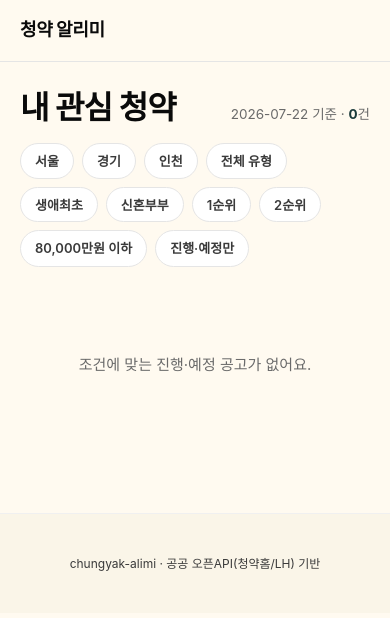
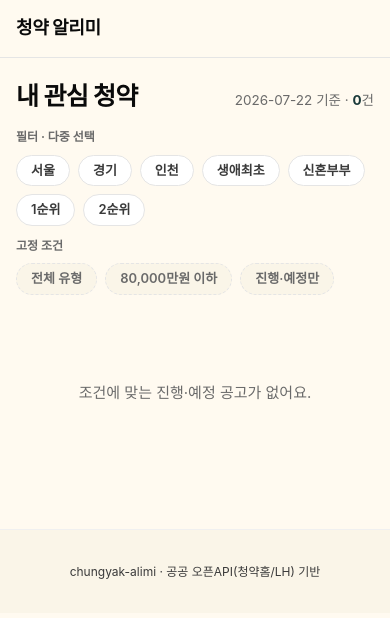
Before and after one commit to choiyounggi/chungyak-alimi, a FastAPI app: page / in a window 390 px wide. Shown: the top 618 px of the page. Run offline with FastAPI, Linux system fonts and the light colour scheme; parts of the project's set-up code (start-up, migrations or seed data) failed here and were passed over.

Commit message:
feat(web): responsive layout + distinguish fixed vs multi-select filters
- base: mobile media query(≤640px), Korean word-break(keep-all), img max-width, .table-wrap 가로스크롤, .chip--info(고정 조건), 선택 칩 teal
- index: 필터/고정 조건 그룹 분리 + 라벨, 클릭 칩 다중 선택(종류 내 OR·종류 간 AND, aria-pressed)
- detail: 넓은 테이블 가로 스크롤 래퍼
- tests: 칩 active teal·chip--info·필터 그룹·다중선택 JS 커버리지

```diff
--- a/src/web/templates/base.html
+++ b/src/web/templates/base.html
@@ -73,16 +73,21 @@
 
   /* 필터 칩 */
   .chip{background:#fff;border:1px solid var(--hairline);border-radius:var(--r-pill);padding:7px 14px;
-    font-size:13px;font-weight:600;color:var(--body);font-family:inherit}
-  button.chip{cursor:pointer}
+    font-size:13px;font-weight:600;color:var(--body);font-family:inherit;line-height:1.2}
+  /* 클릭 가능한 필터 칩 — 상호작용 어포던스(테두리·hover·선택 채움) */
+  button.chip{cursor:pointer;transition:border-color .12s,background-color .12s,color .12s}
   button.chip:hover{border-color:var(--ink);color:var(--ink)}
-  button.chip.active{background:var(--primary);border-color:var(--primary);color:var(--on-primary)}
+  button.chip.active{background:var(--accent-teal);border-color:var(--accent-teal);color:var(--on-teal)}
+  /* 고정(읽기 전용) 조건 칩 — 클릭 불가임을 구분: 점선 테두리 + 소프트 배경 + 뮤트 텍스트 */
+  .chip--info{background:var(--surface-soft);border:1px dashed var(--hairline);color:var(--muted);cursor:default}
 
   /* 테이블 */
   .table{width:100%;border-collapse:collapse}
-  .table th,.table td{padding:9px 8px;border-bottom:1px solid var(--hairline);text-align:right}
+  .table th,.table td{padding:9px 8px;border-bottom:1px solid var(--hairline);text-align:right;white-space:nowrap}
   .table th:first-child,.table td:first-child{text-align:left}
   .table th{color:var(--muted);font-size:12.5px;font-weight:700}
+  /* 넓은 테이블은 모바일에서 가로 스크롤(줄바꿈/화면깨짐 방지) */
+  .table-wrap{overflow-x:auto;-webkit-overflow-scrolling:touch}
 
   /* 폼 */
   label{display:block;font-size:13px;font-weight:700;color:var(--body);margin:0 0 6px}
@@ -105,6 +110,22 @@
 
   /* SVG 아이콘 헬퍼 */
   .ic{width:1em;height:1em;vertical-align:-0.15em;stroke:currentColor;fill:none;flex-shrink:0}
+
+  /* 한글 줄바꿈: 단어 중간 끊김 방지, 긴 토큰(URL 등)만 강제 줄바꿈 */
+  body{word-break:keep-all;overflow-wrap:anywhere}
+  /* 이미지가 컨테이너를 넘지 않도록 */
+  img{max-width:100%}
+
+  /* ── 반응형: 모바일(≤640px) — 줄바꿈/화면깨짐 방지 ── */
+  @media (max-width:640px){
+    .topbar .inner{padding:14px 16px}
+    .wrap{padding:18px 16px 60px}
+    h1{font-size:25px}
+    .display{font-size:28px}
+    .card,.section{padding:15px 16px}
+    .table th,.table td{padding:8px 7px;font-size:12px}
+    .footer{padding:32px 16px}
+  }
 </style>
 {% block head %}{% endblock %}
 </head>
--- a/src/web/templates/detail.html
+++ b/src/web/templates/detail.html
@@ -94,6 +94,7 @@
   {% if lh_schedule %}
   <section class="section">
     <h2><svg class="ic"><use href="#i-calendar"></use></svg> 공급구분별 일정</h2>
+    <div class="table-wrap">
     <table class="table">
       <thead><tr><th>구분</th><th>신청일시</th><th>당첨발표</th><th>서류제출</th><th>계약</th></tr></thead>
       <tbody>
@@ -102,12 +103,14 @@
         {% endfor %}
       </tbody>
     </table>
+    </div>
   </section>
   {% endif %}
 
   {% if rows %}
   <section class="section">
     <h2><svg class="ic"><use href="#i-home"></use></svg> 주택형별 모집</h2>
+    <div class="table-wrap">
     <table class="table">
       <thead><tr><th>주택형</th><th>면적(㎡)</th><th>분양가(만원)</th><th>일반</th><th>특별공급</th></tr></thead>
       <tbody>
@@ -123,6 +126,7 @@
         {% endfor %}
       </tbody>
     </table>
+    </div>
   </section>
   {% endif %}
 
--- a/src/web/templates/index.html
+++ b/src/web/templates/index.html
@@ -6,10 +6,14 @@
   /* 페이지 로컬 레이아웃 헬퍼(디자인 시스템 컴포넌트 아님) — 전부 base 토큰 참조 */
   .head{display:flex;align-items:baseline;justify-content:space-between;gap:10px;flex-wrap:wrap;margin:6px 0 4px}
   .count{color:var(--accent-teal);font-weight:700}
-  .filters{display:flex;flex-wrap:wrap;gap:8px;margin:16px 0 22px}
-  .head-row{display:flex;align-items:flex-start;justify-content:space-between;gap:12px}
+  /* 필터: 클릭 가능(필터) 그룹과 고정 조건 그룹을 라벨로 분리 */
+  .filters{display:flex;flex-direction:column;gap:10px;margin:16px 0 22px}
+  .filter-group{display:flex;flex-wrap:wrap;align-items:center;gap:8px}
+  .filter-label{font-size:12px;font-weight:700;color:var(--muted);flex:none;margin-right:2px}
+  .chips{display:flex;flex-wrap:wrap;gap:8px}
+  .head-row{display:flex;align-items:flex-start;justify-content:space-between;gap:10px;flex-wrap:wrap}
   .head-row .badge{flex:none}
-  a.title{color:var(--ink);text-decoration:none;font-size:17px;font-weight:700;letter-spacing:-.02em;line-height:1.4}
+  a.title{color:var(--ink);text-decoration:none;font-size:17px;font-weight:700;letter-spacing:-.02em;line-height:1.4;flex:1 1 auto;min-width:0}
   a.title:hover{color:var(--accent-teal)}
   .row{display:flex;flex-wrap:wrap;gap:8px 14px;margin-top:9px;font-size:13.5px;color:var(--body)}
   .row b{color:var(--body-strong);font-weight:700}
@@ -24,19 +28,31 @@
   </div>
 
   <div class="filters">
-    {% for r in cfg.regions %}
-    <button class="chip" data-ftype="area" data-fval="{{ r }}">{{ r }}</button>
-    {% else %}<span class="chip">전국</span>{% endfor %}
-    {% for t in cfg.house_types %}
-    <button class="chip" data-ftype="secd" data-fval="{{ t }}">{{ t }}</button>
-    {% else %}<span class="chip">전체 유형</span>{% endfor %}
-    {% for sp in cfg.special_supply %}
-    <button class="chip" data-ftype="special" data-fval="{{ sp }}">{{ sp }}</button>
-    {% endfor %}
-    <button class="chip" data-ftype="rank" data-fval="1순위">1순위</button>
-    <button class="chip" data-ftype="rank" data-fval="2순위">2순위</button>
-    <span class="chip">{{ '%s만원 이하'|format('{:,}'.format(cfg.price_max_manwon)) if cfg.price_max_manwon else '가격 무관' }}</span>
-    <span class="chip">{{ '진행·예정만' if cfg.only_open else '전체' }}</span>
+    <div class="filter-group">
+      <span class="filter-label">필터 · 다중 선택</span>
+      <div class="chips">
+        {% for r in cfg.regions %}
+        <button type="button" class="chip" data-ftype="area" data-fval="{{ r }}" aria-pressed="false">{{ r }}</button>
+        {% endfor %}
+        {% for t in cfg.house_types %}
+        <button type="button" class="chip" data-ftype="secd" data-fval="{{ t }}" aria-pressed="false">{{ t }}</button>
+        {% endfor %}
+        {% for sp in cfg.special_supply %}
+        <button type="button" class="chip" data-ftype="special" data-fval="{{ sp }}" aria-pressed="false">{{ sp }}</button>
+        {% endfor %}
+        <button type="button" class="chip" data-ftype="rank" data-fval="1순위" aria-pressed="false">1순위</button>
+        <button type="button" class="chip" data-ftype="rank" data-fval="2순위" aria-pressed="false">2순위</button>
+      </div>
+    </div>
+    <div class="filter-group">
+      <span class="filter-label">고정 조건</span>
+      <div class="chips">
+        {% if not cfg.regions %}<span class="chip chip--info">전국</span>{% endif %}
+        {% if not cfg.house_types %}<span class="chip chip--info">전체 유형</span>{% endif %}
+        <span class="chip chip--info">{{ '%s만원 이하'|format('{:,}'.format(cfg.price_max_manwon)) if cfg.price_max_manwon else '가격 무관' }}</span>
+        <span class="chip chip--info">{{ '진행·예정만' if cfg.only_open else '전체' }}</span>
+      </div>
+    </div>
   </div>
 
   {% if not items %}
@@ -82,24 +98,32 @@
 
 {% block scripts %}
 <script>
-// 칩 필터: 한 번에 하나만 활성(다른 칩 클릭 시 교체), 활성 칩 재클릭 시 해제.
+// 칩 필터(다중 선택): 같은 종류(type) 안은 OR, 종류 간은 AND. 칩 재클릭 시 해제.
 (function () {
   var chips = Array.prototype.slice.call(document.querySelectorAll("button.chip"));
   var cards = Array.prototype.slice.call(document.querySelectorAll(".card"));
   var countEl = document.querySelector(".count");
   var emptyEl = document.getElementById("js-empty");
-  var active = null; // {type, val, el}
+  var active = {}; // { type: [선택된 값들] }
+
+  function matchesType(card, type, vals) {
+    if (type === "area") return vals.indexOf(card.dataset.area) !== -1;
+    if (type === "rank") return vals.indexOf(card.dataset.rank) !== -1;
+    if (type === "secd") return vals.indexOf(card.dataset.secd) !== -1;
+    if (type === "special") {
+      // 라벨 표기가 축약될 수 있어(예: 노부모↔노부모부양) 접두 일치 허용
+      var have = (card.dataset.specials || "").split("|").filter(Boolean);
+      return vals.some(function (v) {
+        return have.some(function (s) { return s.indexOf(v) === 0 || v.indexOf(s) === 0; });
+      });
+    }
+    return true;
+  }
 
   function matches(card) {
-    if (!active) return true;
-    if (active.type === "area") return card.dataset.area === active.val;
-    if (active.type === "rank") return card.dataset.rank === active.val;
-    if (active.type === "secd") return card.dataset.secd === active.val;
-    if (active.type === "special") {
-      // 라벨 표기가 축약될 수 있어(예: 노부모↔노부모부양) 접두 일치 허용
-      return (card.dataset.specials || "").split("|").some(function (s) {
-        return s && (s.indexOf(active.val) === 0 || active.val.indexOf(s) === 0);
-      });
+    for (var type in active) {
+      if (!active[type] || !active[type].length) continue;
+      if (!matchesType(card, type, active[type])) return false; // 종류 간 AND
     }
     return true;
   }
@@ -117,13 +141,17 @@
 
   chips.forEach(function (chip) {
     chip.addEventListener("click", function () {
-      var isSame = active && active.el === chip;
-      chips.forEach(function (c) { c.classList.remove("active"); });
-      if (isSame) {
-        active = null;
-      } else {
-        active = { type: chip.dataset.ftype, val: chip.dataset.fval, el: chip };
+      var type = chip.dataset.ftype, val = chip.dataset.fval;
+      var set = active[type] || (active[type] = []);
+      var i = set.indexOf(val);
+      if (i === -1) {                       // 선택
+        set.push(val);
         chip.classList.add("active");
+        chip.setAttribute("aria-pressed", "true");
+      } else {                              // 해제
+        set.splice(i, 1);
+        chip.classList.remove("active");
+        chip.setAttribute("aria-pressed", "false");
       }
       apply();
     });
```
Also changed, not shown: tests/test_base_template.py (+4 -2 lines), tests/test_index_template.py (+36 -0 lines).
